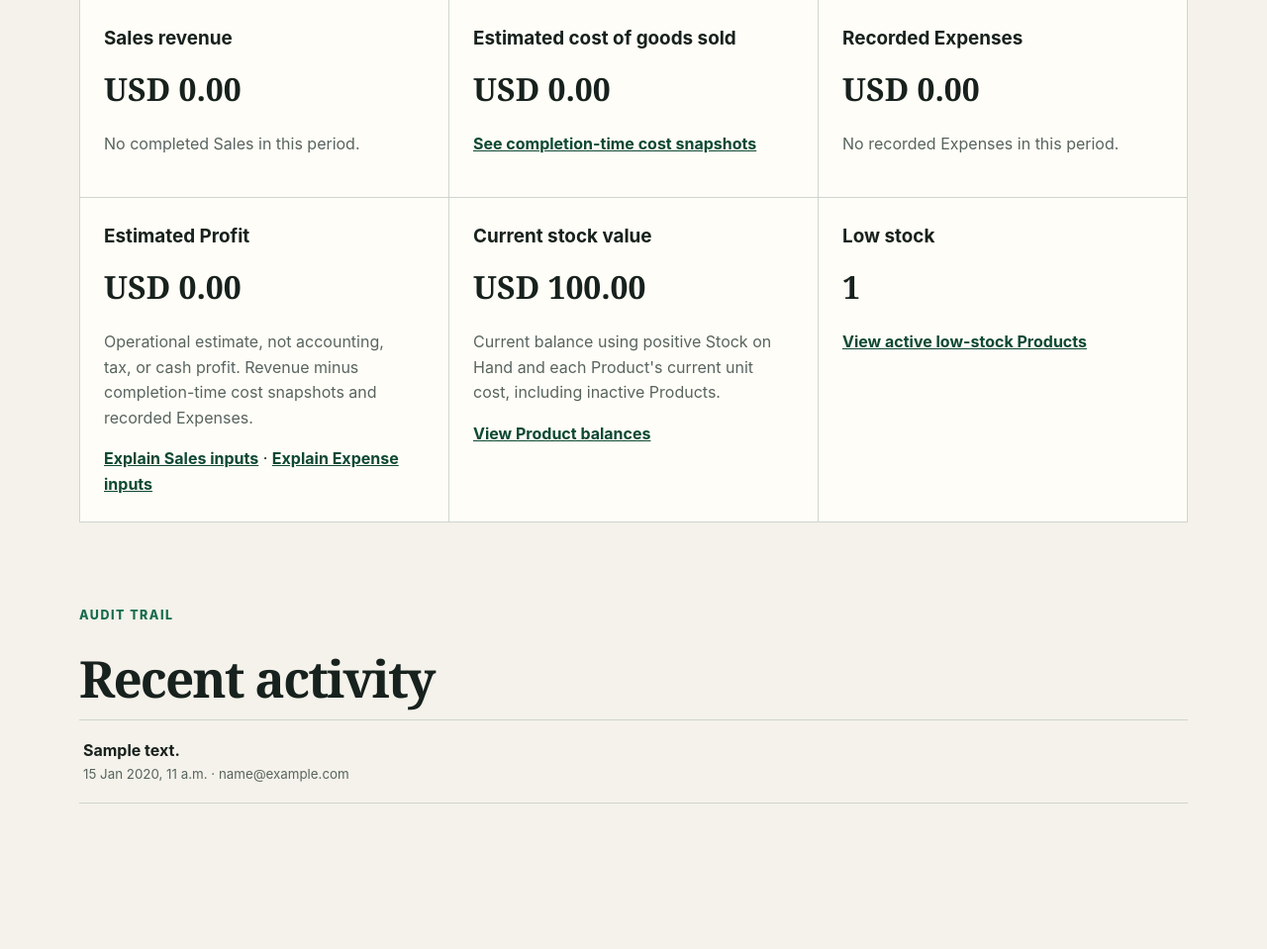
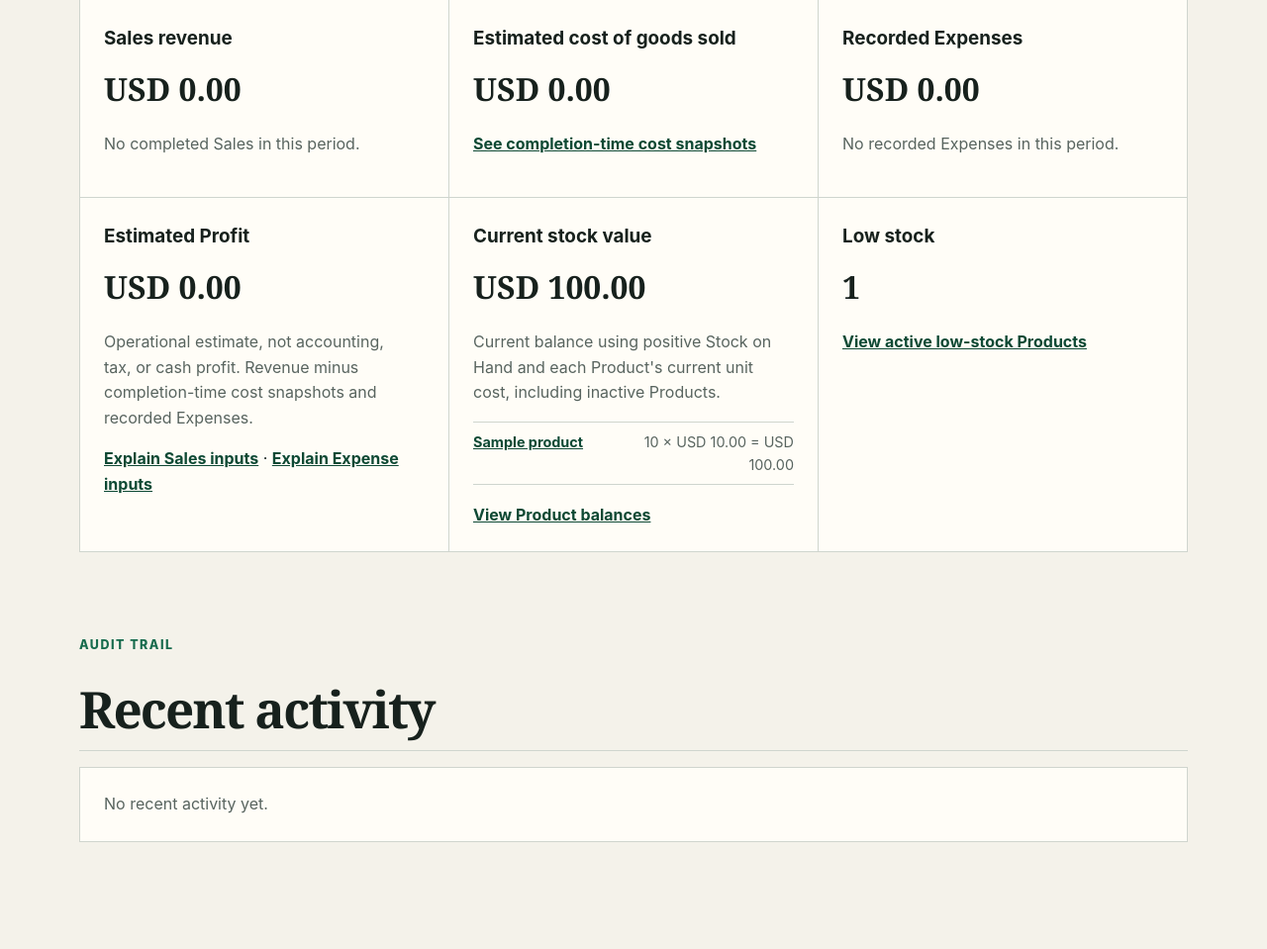
Before and after one commit to Lordt0m/shelfsum, a Django app: page /business/ in a window 1280 px wide. Shown: the part 768-1727 px from the top of the page at 99% size. Before the commit the page ends 1580 px from the top, so only its background shows below. Run offline with Django 5.2, Linux system fonts and the light colour scheme; a user stored in the database is signed in; tables that the repository leaves empty hold one stand-in row (values such as "Sample post").

Commit message:
fix: make dashboard summaries fully traceable

```diff
--- a/businesses/dashboard.py
+++ b/businesses/dashboard.py
@@ -31,6 +31,15 @@ def _activity_link(event):
     }
     route = routes.get(event.object_type)
     return reverse(route, args=[event.object_identifier]) if route else None
+
+
+SUPPORTED_ACTIVITY_OBJECT_TYPES = (
+    "catalogue.Product",
+    "purchases.Purchase",
+    "sales.Sale",
+    "expenses.Expense",
+    "inventory.StockAdjustment",
+)
 
 
 def dashboard_context(*, business):
@@ -67,10 +76,24 @@ def dashboard_context(*, business):
         stock_on_hand__lte=F("low_stock_threshold"),
     )
     recent_activity = list(
-        AuditEvent.objects.filter(business=business).select_related("actor")[:8]
+        AuditEvent.objects.filter(
+            business=business, object_type__in=SUPPORTED_ACTIVITY_OBJECT_TYPES
+        ).select_related("actor")[:8]
     )
     for event in recent_activity:
         event.record_url = _activity_link(event)
+    stock_breakdown = [
+        {
+            "name": product.name,
+            "stock_on_hand": product.stock_on_hand,
+            "current_unit_cost": product.unit_cost,
+            "contribution": product.stock_on_hand * product.unit_cost,
+            "product_url": reverse("product_detail", args=[product.pk]),
+        }
+        for product in Product.objects.filter(
+            business=business, stock_on_hand__gt=0
+        ).order_by("name", "pk")
+    ]
     dates = f"date_from={period_start.isoformat()}&date_to={period_end.isoformat()}"
     return {
         "dashboard": {
@@ -81,6 +104,7 @@ def dashboard_context(*, business):
             "expenses": expenses,
             "profit": revenue - cost_of_goods_sold - expenses,
             "stock_value": stock_value,
+            "stock_breakdown": stock_breakdown,
             "low_stock_count": low_stock.count(),
             "recent_activity": recent_activity,
             "sales_url": f'{reverse("sale_list")}?status=completed&{dates}',
--- a/static/css/site.css
+++ b/static/css/site.css
@@ -503,6 +503,30 @@ footer p {
   font-weight: 700;
 }
 
+.stock-breakdown {
+  margin: 0 0 18px;
+  border-top: 1px solid var(--line);
+}
+
+.stock-breakdown div {
+  display: flex;
+  justify-content: space-between;
+  gap: 12px;
+  padding: 8px 0;
+  border-bottom: 1px solid var(--line);
+  font-size: 0.9rem;
+}
+
+.stock-breakdown dt,
+.stock-breakdown dd {
+  margin: 0;
+}
+
+.stock-breakdown dd {
+  text-align: right;
+  color: var(--muted);
+}
+
 @media (max-width: 720px) {
   .site-header,
   main,
@@ -549,6 +573,16 @@ footer p {
     grid-template-columns: 1fr;
   }
 
+  .stock-breakdown div {
+    align-items: flex-start;
+    flex-direction: column;
+    gap: 4px;
+  }
+
+  .stock-breakdown dd {
+    text-align: left;
+  }
+
   .page-heading {
     align-items: flex-start;
     flex-direction: column;
--- a/templates/businesses/home.html
+++ b/templates/businesses/home.html
@@ -25,7 +25,15 @@
       <article><h3>Estimated cost of goods sold</h3><p class="dashboard-value">{{ business.currency }} {{ dashboard.cost_of_goods_sold|floatformat:2 }}</p><a href="{{ dashboard.sales_url }}">See completion-time cost snapshots</a></article>
       <article><h3>Recorded Expenses</h3><p class="dashboard-value">{{ business.currency }} {{ dashboard.expenses|floatformat:2 }}</p>{% if dashboard.expenses %}<a href="{{ dashboard.expenses_url }}">View recorded Expenses in this period</a>{% else %}<p>No recorded Expenses in this period.</p>{% endif %}</article>
       <article><h3>Estimated Profit</h3><p class="dashboard-value">{{ business.currency }} {{ dashboard.profit|floatformat:2 }}</p><p>Operational estimate, not accounting, tax, or cash profit. Revenue minus completion-time cost snapshots and recorded Expenses.</p><a href="{{ dashboard.sales_url }}">Explain Sales inputs</a> · <a href="{{ dashboard.expenses_url }}">Explain Expense inputs</a></article>
-      <article><h3>Current stock value</h3><p class="dashboard-value">{{ business.currency }} {{ dashboard.stock_value|floatformat:2 }}</p><p>Current balance using positive Stock on Hand and each Product's current unit cost, including inactive Products.</p><a href="{% url 'product_list' %}?status=all">View Product balances</a></article>
+      <article><h3>Current stock value</h3><p class="dashboard-value">{{ business.currency }} {{ dashboard.stock_value|floatformat:2 }}</p><p>Current balance using positive Stock on Hand and each Product's current unit cost, including inactive Products.</p>
+        {% if dashboard.stock_breakdown %}
+          <dl class="stock-breakdown" aria-label="Current stock value breakdown">
+            {% for line in dashboard.stock_breakdown %}
+              <div><dt><a href="{{ line.product_url }}">{{ line.name }}</a></dt><dd>{{ line.stock_on_hand }} × {{ business.currency }} {{ line.current_unit_cost|floatformat:2 }} = {{ business.currency }} {{ line.contribution|floatformat:2 }}</dd></div>
+            {% endfor %}
+          </dl>
+        {% endif %}
+        <a href="{% url 'product_list' %}?status=all">View Product balances</a></article>
       <article><h3>Low stock</h3><p class="dashboard-value">{{ dashboard.low_stock_count }}</p>{% if dashboard.low_stock_count %}<a href="{{ dashboard.low_stock_url }}">View active low-stock Products</a>{% else %}<p>No active Products are currently low on stock.</p>{% endif %}</article>
     </div>
   </section>
```
Also changed, not shown: businesses/tests/test_dashboard.py (+69 -0 lines).
